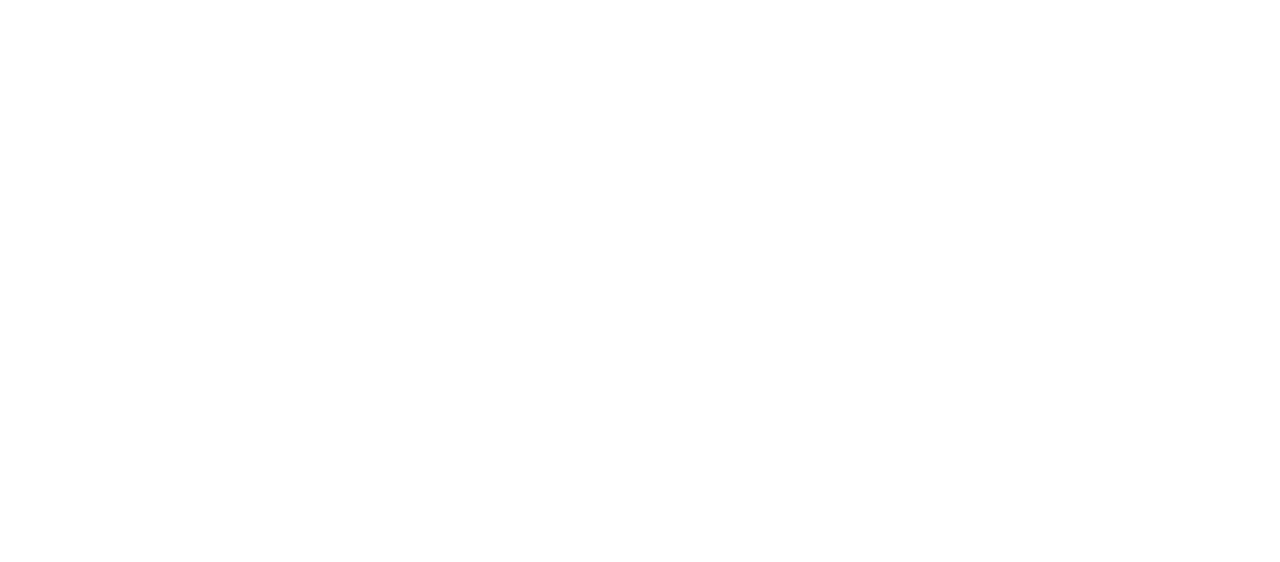
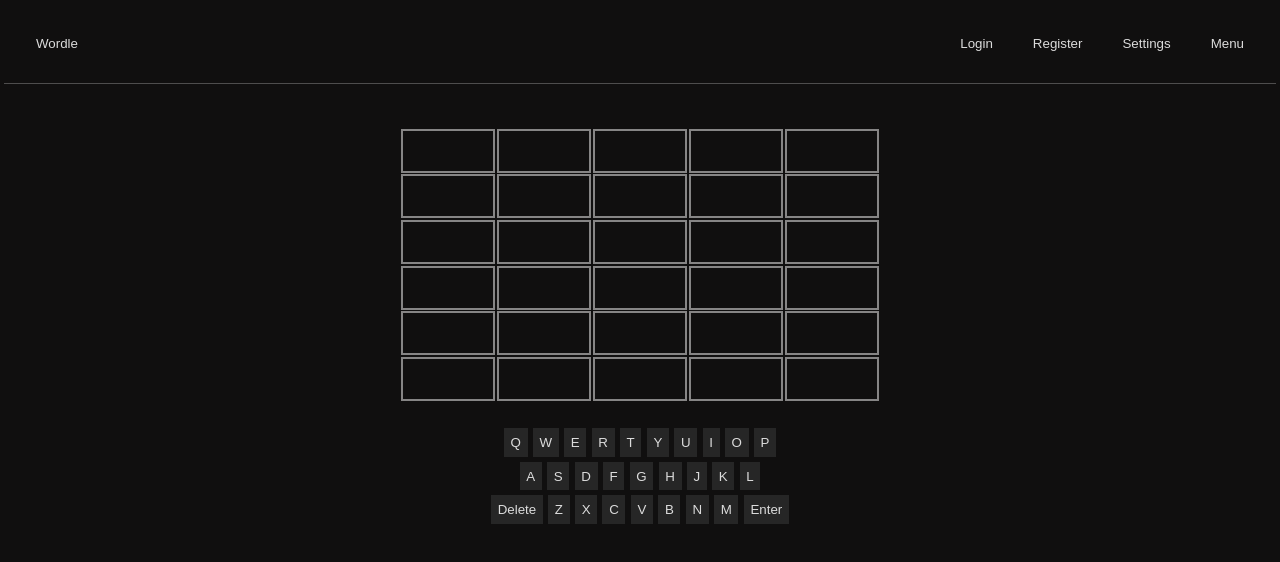
Before and after one commit to ThembaMtshelwane/wordle-clone, a website: page index.html in a window 1280 px wide. Drawn offline with Linux system fonts and the light colour scheme; files that its build step writes are made by us from their sources.

Commit message:
Home page - FrontEnd-1

```diff
--- a/index.html
+++ b/index.html
@@ -4,9 +4,113 @@
     <meta charset="UTF-8">
     <meta name="viewport" content="width=device-width, initial-scale=1.0">
     <title>Wordle</title>
-    <link rel="stylesheet" href="/src/styles/styles.css">
+    <link rel="stylesheet" href="/src/public/styles.css">
 </head>
 <body>
+    <head>
+        <nav>
+            <div id="left-section">
+                <button class="nav-btn"  id="home">Wordle</button>
+            </div>
+
+            <div id="right-section">
+                <button class="nav-btn" id="login">Login</button>
+                <button class="nav-btn" id="register">Register</button>
+                <button class="nav-btn" id="settings">Settings</button>
+                <button class="nav-btn" id="menu">Menu</button>
+            </div>
+        </nav>
+    </head>
+
+    <main>
+        <section id="grid">
+            <div class="row">
+                <div class="cell"></div>
+                <div class="cell"></div>
+                <div class="cell"></div>
+                <div class="cell"></div>
+                <div class="cell"></div>
+            </div>
+            <div  class="row">
+                <div class="cell"></div>
+                <div class="cell"></div>
+                <div class="cell"></div>
+                <div class="cell"></div>
+                <div class="cell"></div>
+            </div>
+            <div  class="row">
+                <div class="cell"></div>
+                <div class="cell"></div>
+                <div class="cell"></div>
+                <div class="cell"></div>
+                <div class="cell"></div>
+            </div>
+            <div  class="row">
+                <div class="cell"></div>
+                <div class="cell"></div>
+                <div class="cell"></div>
+                <div class="cell"></div>
+                <div class="cell"></div>
+            </div>
+            <div  class="row">
+                <div class="cell"></div>
+                <div class="cell"></div>
+                <div class="cell"></div>
+                <div class="cell"></div>
+                <div class="cell"></div>
+            </div>
+            <div class="row">
+                <div class="cell"></div>
+                <div class="cell"></div>
+                <div class="cell"></div>
+                <div class="cell"></div>
+                <div class="cell"></div>
+            </div>
+
+        </section>
+        <section id="keyboard">
+            <div class="row">
+                <button class="keyinput">Q</button>
+                <button class="keyinput">W</button>
+                <button class="keyinput">E</button>
+                <button class="keyinput">R</button>
+                <button class="keyinput">T</button>
+                <button class="keyinput">Y</button>
+                <button class="keyinput">U</button>
+                <button class="keyinput">I</button>
+                <button class="keyinput">O</button>
+                <button class="keyinput">P</button>
+            </div>
+
+            <div class="row">
+                <button class="keyinput">A</button>
+                <button class="keyinput">S</button>
+                <button class="keyinput">D</button>
+                <button class="keyinput">F</button>
+                <button class="keyinput">G</button>
+                <button class="keyinput">H</button>
+                <button class="keyinput">J</button>
+                <button class="keyinput">K</button>
+                <button class="keyinput">L</button>
+            </div>
+
+            <div class="row">
+                <button class="keyinput">Delete</button>
+                <button class="keyinput">Z</button>
+                <button class="keyinput">X</button>
+                <button class="keyinput">C</button>
+                <button class="keyinput">V</button>
+                <button class="keyinput">B</button>
+                <button class="keyinput">N</button>
+                <button class="keyinput">M</button>
+                <button class="keyinput">Enter</button>
+            </div>
+        </section>
+    </main>
+
+    <footer>
+
+    </footer>
 
 </body>
 </html>
--- a/src/public/styles.css
+++ b/src/public/styles.css
@@ -0,0 +1,87 @@
+body{
+    background-color: rgb(16, 15, 15);
+    color: gainsboro;
+    font-size: 16px;
+    margin: 0;
+    padding: 0;
+}
+
+nav{
+    border-bottom: 1px solid rgba(220, 220, 220, 0.301);
+    display: flex;
+    flex-direction: row;
+    text-align: center;
+    padding: .75em;
+    margin: .25em;
+}
+.nav-btn{
+    padding: .75rem;
+    margin: .5rem;
+    cursor: pointer;
+    border-radius: 0;
+    border: 0px solid rgb(16, 15, 15);
+    background-color: rgb(16, 15, 15);
+    color: gainsboro;
+    text-align: center;
+    /* border: 2px solid green; */
+}
+
+#left-section{
+    display: flex;
+    flex-direction: row;
+    /* border: 2px solid blue; */
+}
+
+#right-section{
+    display: flex;
+    flex-direction: row;
+    /* border: 2px solid  white; */
+    margin-left: auto;
+    /* visibility: hidden; */
+}
+
+main{
+    /* border: 2px solid yellow; */
+    display: flex;
+    flex-direction: column;
+    width: 75%;
+    align-items: center;
+    /* margin-left: 10%;
+    margin-right: 10%; */
+    margin: auto;
+    padding: 1em;
+}
+
+#grid{
+    /* border: 2px solid chocolate; */
+    width: 50%;
+    padding: .75rem;
+    margin: .75rem;
+}
+.row{
+    display: flex;
+}
+.cell{
+    border: 2px solid rgba(220, 220, 220, 0.578);
+    height: 40px;
+    width: 25%;
+    margin: .05rem;
+}
+
+#keyboard{
+    /* border: 2px solid purple; */
+    display: flex;
+    flex-direction: column;
+    align-items: center;
+    width: 100%;
+}
+
+.keyinput{
+    background-color:  rgb(38, 38, 38);
+    padding: .5em;
+    margin: .2em;
+    text-align: center;
+    color: gainsboro;
+    border: 0px solid rgb(16, 15, 15);
+    cursor: pointer;
+}
```
